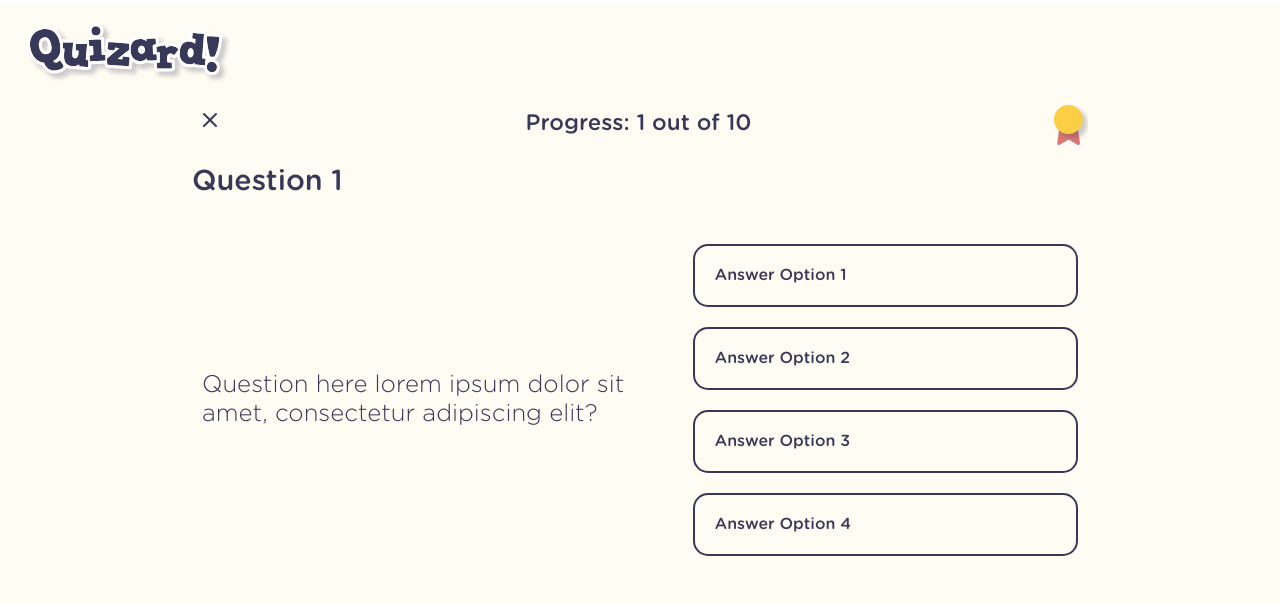
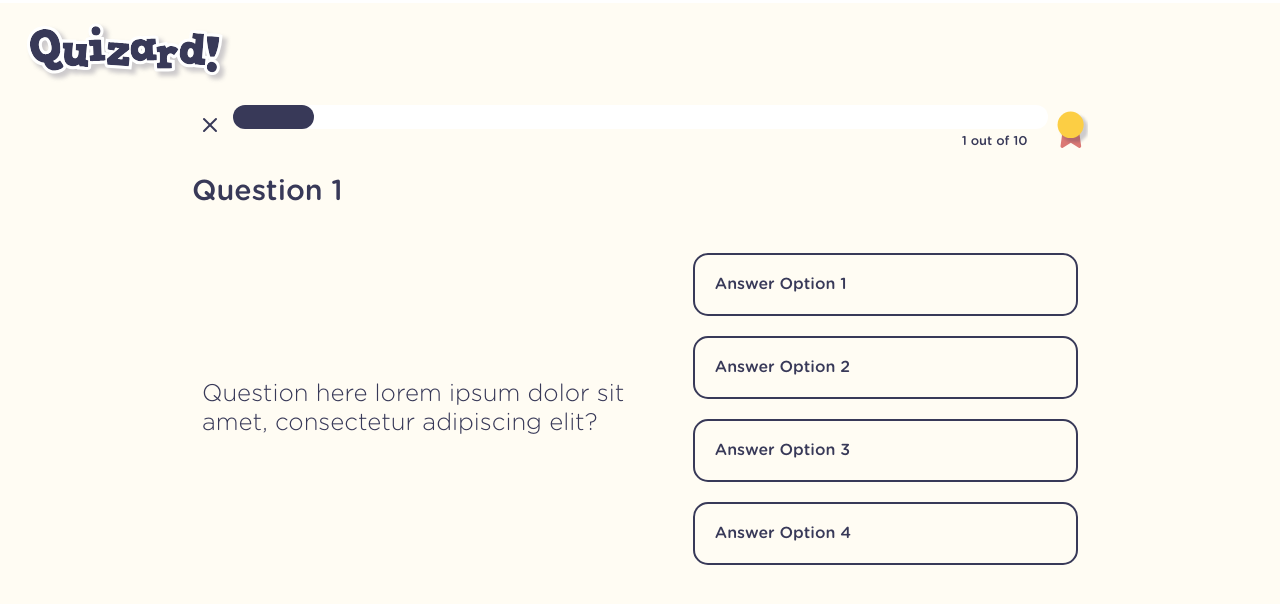
Before and after one commit to donjar/quizard, a React (Create React App) app in the folder web/: page /quiz in a window 1280 px wide. Shown: the top 604 px of the page. Built offline with nearby package versions, Linux system fonts and the light colour scheme.

Commit message:
Add progress bar (#44)

```diff
--- /dev/null
+++ b/web/src/components/presentations/common/ProgressBar.tsx
@@ -0,0 +1,48 @@
+import React from 'react';
+import styled from 'styled-components';
+
+const defaultFillerColor = `var(--dark-blue)`;
+const defaultBgColor = `none`;
+
+interface IBarContainerProps {
+  background?: string;
+}
+
+interface IFillerProps {
+  progress: number;
+  background?: string;
+}
+
+interface IProgressBarProps {
+  progress: number;
+  backgroundColor?: string;
+  fillerColor?: string;
+}
+
+const ProgressBarContainer = styled.div`
+  display: flex;
+  height: 30px;
+  width: 100%;
+  border-radius: 50px;
+  background: ${({ background }: IBarContainerProps) => (background || defaultBgColor)};
+`;
+
+const Filler = styled.div`
+  border-radius: inherit;
+  width: ${({ progress }: IFillerProps) => (`${progress * 100}%`)};
+  background: ${({ background }: IFillerProps) => (background || defaultFillerColor)};
+`;
+
+const ProgressBar: React.FC<IProgressBarProps> = ({
+  progress,
+  backgroundColor,
+  fillerColor
+}) => {
+  return (
+    <ProgressBarContainer background={backgroundColor}>
+      <Filler progress={progress} background={fillerColor} />
+    </ProgressBarContainer>
+  );
+};
+
+export default ProgressBar;
--- a/web/src/components/presentations/quiz-question/QuizProgressBar.tsx
+++ b/web/src/components/presentations/quiz-question/QuizProgressBar.tsx
@@ -1,4 +1,20 @@
 import React from 'react';
+import styled from 'styled-components';
+import ProgressBar from '../common/ProgressBar';
+
+const ProgressContainer = styled.div`
+  display: flex;
+  flex-direction: column;
+  width: 100%;
+  height: 2em;
+  padding 5px;
+`;
+
+const ProgressText = styled.div`
+  margin: 5px 20px 0 5px;
+  text-align: right;
+  font-size: 0.8rem;
+`;
 
 interface IProgressBarProps {
   now: number;
@@ -6,7 +22,16 @@ interface IProgressBarProps {
 }
 
 const QuizProgressBar: React.FC<IProgressBarProps> = ({now, total}) => {
-  return <div>Progress: {now} out of {total}</div>;
+  return (
+    <ProgressContainer>
+      <ProgressBar
+        progress={now / total}
+        backgroundColor={`white`}
+        fillerColor={`var(--dark-blue)`}
+      />
+      <ProgressText>{now} out of {total}</ProgressText>
+    </ProgressContainer>
+  );
 };
 
 export default QuizProgressBar;
```
